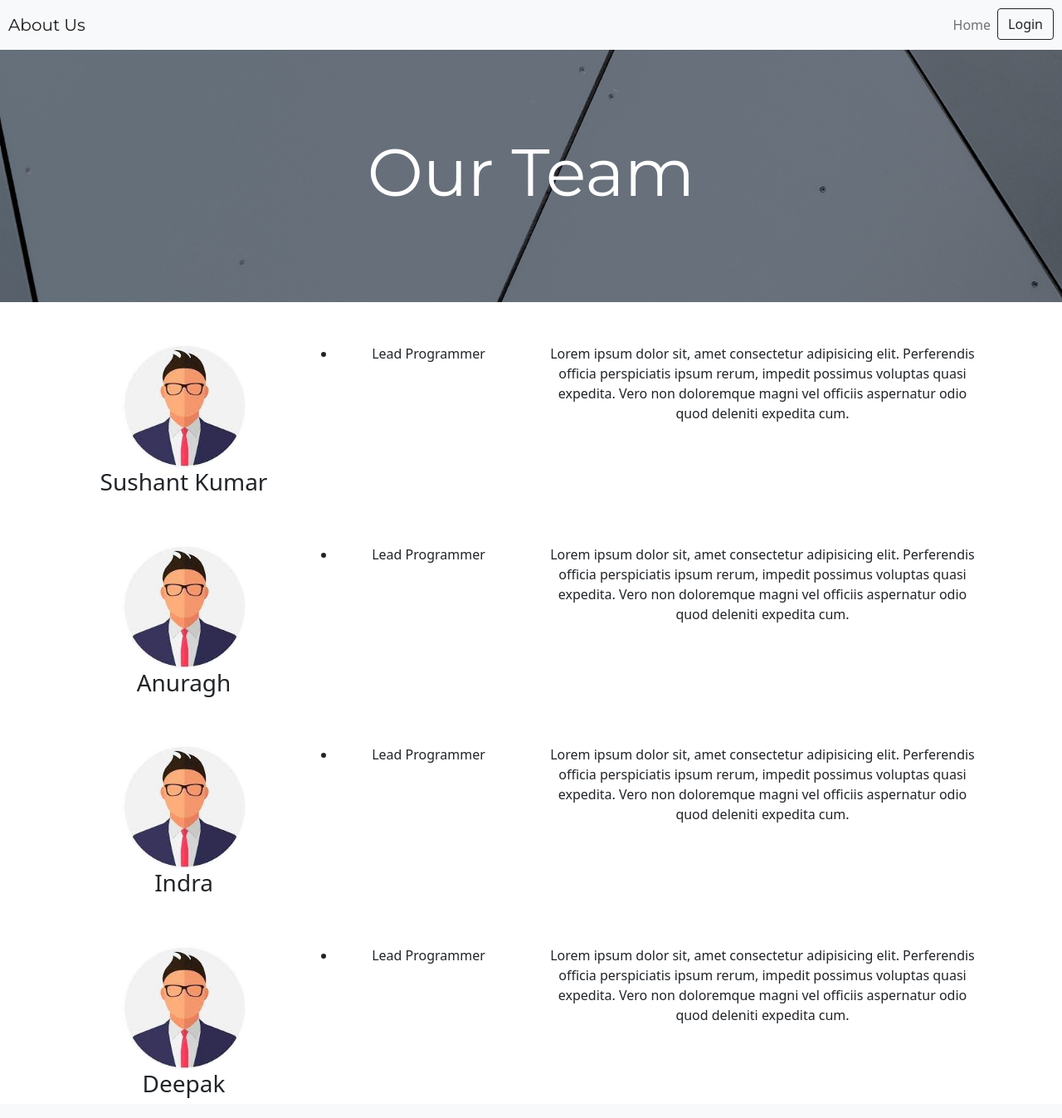
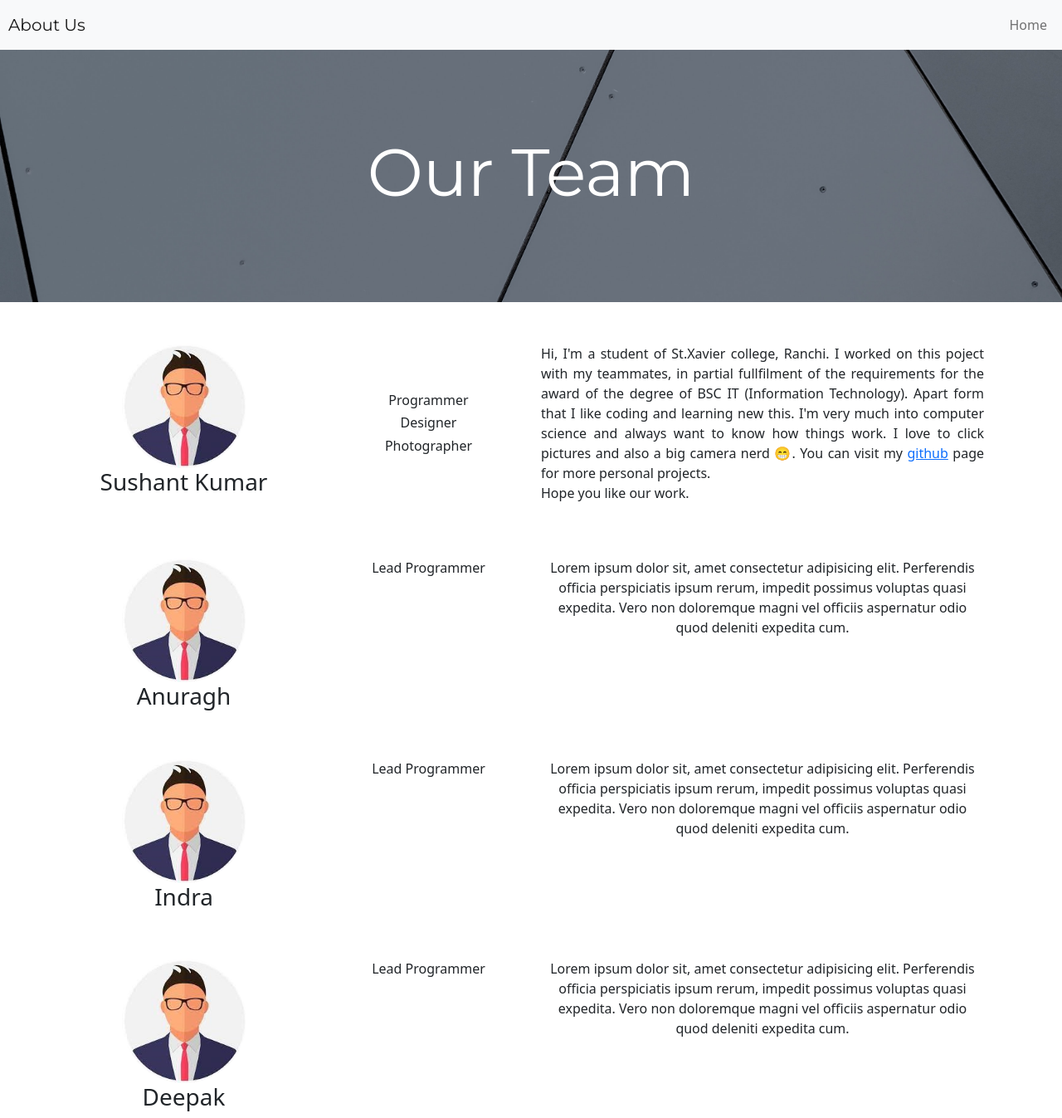
Before and after one commit to Sushantabgit/Frames, a PHP site: page /about.htm in a window 1280 px wide. Shown: the whole page at 83% size. Before the commit the page ends 1323 px from the top, so only its background shows below. Run offline with PHP 8.4, Linux system fonts and the light colour scheme.

Commit message:
Updated about page with new files & added my section

```diff
--- a/about.htm
+++ b/about.htm
@@ -33,7 +33,7 @@
 <body>
     <!--NavBar-->
     <nav class="navbar navbar-expand-lg navbar-light bg-light">
-        <a class="navbar-brand" style="font-family: Montserrat;" href="index.htm">About Us</a>
+        <a class="navbar-brand" style="font-family: Montserrat;" href="http://localhost/Frames/">About Us</a>
 
         <button class="navbar-toggler" type="button" data-toggle="collapse" data-target="#navbarTogglerDemo02"
             aria-controls="navbarTogglerDemo02" aria-expanded="false" aria-label="Toggle navigation">
@@ -42,10 +42,7 @@
         <div class="collapse navbar-collapse" id="navbarTogglerDemo02">
             <ul class="navbar-nav ms-auto">
                 <li class="nav-item">
-                    <a class="nav-link" href="index.htm">Home</a>
-                </li>
-                <li class="nav-item">
-                    <button id="upload" class="btn btn-outline-dark">Login</button>
+                    <a class="nav-link" href="http://localhost/Frames/">Home</a>
                 </li>
             </ul>
         </div>
@@ -67,19 +64,25 @@
                 <img class="pic" src="test-img/profile.jfif" alt="Sushant-Image">
                 <h3>Sushant Kumar</h3>
             </div>
-            <div class="col-12 col-lg-3">
+            <div class="col-12 col-lg-3 title">
                 <ul>
                     <li>
-                        Lead Programmer
+                        <h6>Programmer</h6>
+                        <h6>Designer</h6>
+                        <h6>Photographer</h6>
+                        <h6></h6>
+
                     </li>
                 </ul>
             </div>
 
 
             <div class="col-lg-6 col-12">
-                <p>Lorem ipsum dolor sit, amet consectetur adipisicing elit. Perferendis officia perspiciatis ipsum
-                    rerum, impedit possimus voluptas quasi expedita. Vero non doloremque magni vel officiis aspernatur
-                    odio quod deleniti expedita cum.</p>
+                <p class="para">Hi, I'm a student of St.Xavier college, Ranchi. I worked on this poject with my teammates, in partial fullfilment of the requirements
+                    for the award  of the degree of BSC IT (Information Technology). Apart form that I like coding and learning new this.
+                    I'm very much into computer science and always want to know how things work.
+                    I love to click pictures and also a big camera nerd 😁. You can visit my <a href="https://github.com/Sushantabgit">github</a> page for more personal projects.<br> Hope you like our work.
+                </p>
             </div>
         </div>
          <!--Profiles-->
--- a/css/aboutstyles.css
+++ b/css/aboutstyles.css
@@ -25,6 +25,15 @@
     height: 150px;
     width: 150px;
 }
+.title{
+    padding: auto;
+    margin: auto;
+    text-align: center;
+}
+.para{
+
+    text-align: justify;
+}
 
 /*tags*/
 body{
@@ -38,3 +47,8 @@ body::-webkit-scrollbar{
 h1{
     font-size: 10vh;
 }
+
+ul{
+
+    list-style: none;
+}
```
